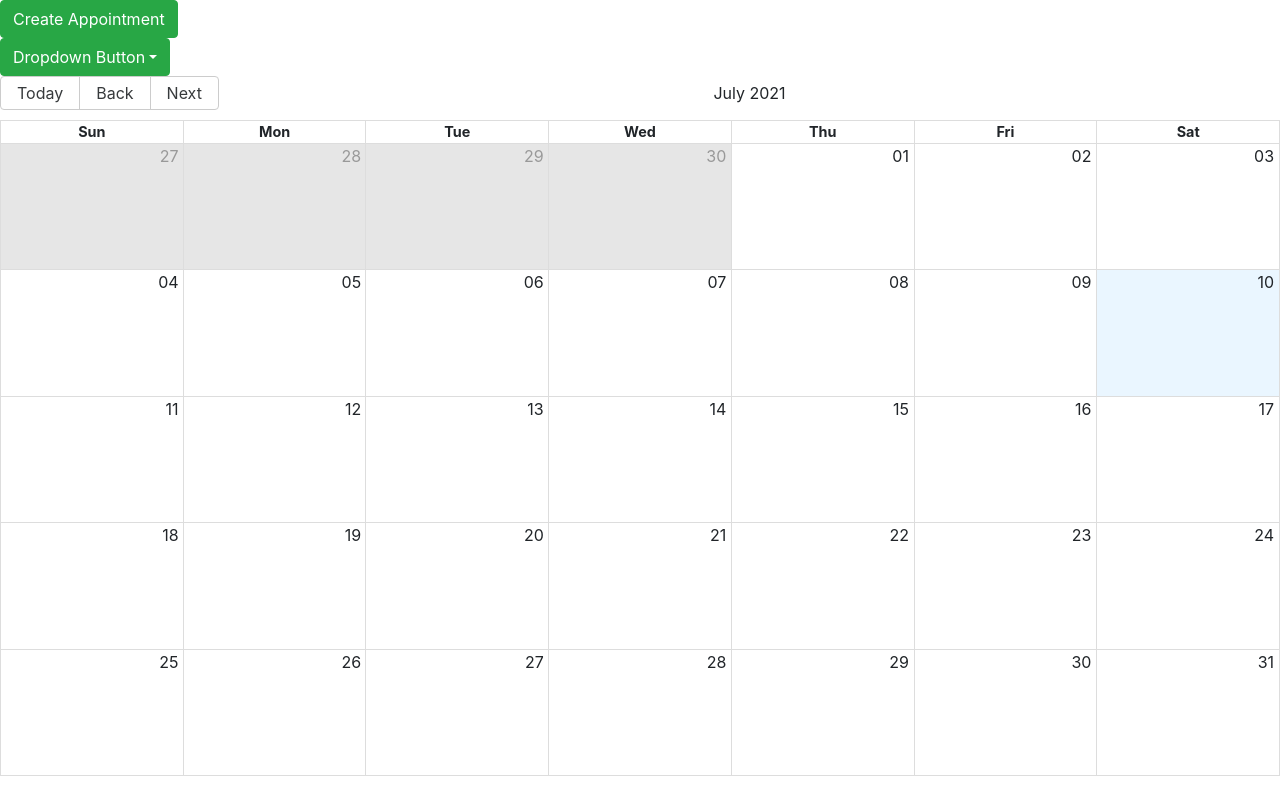
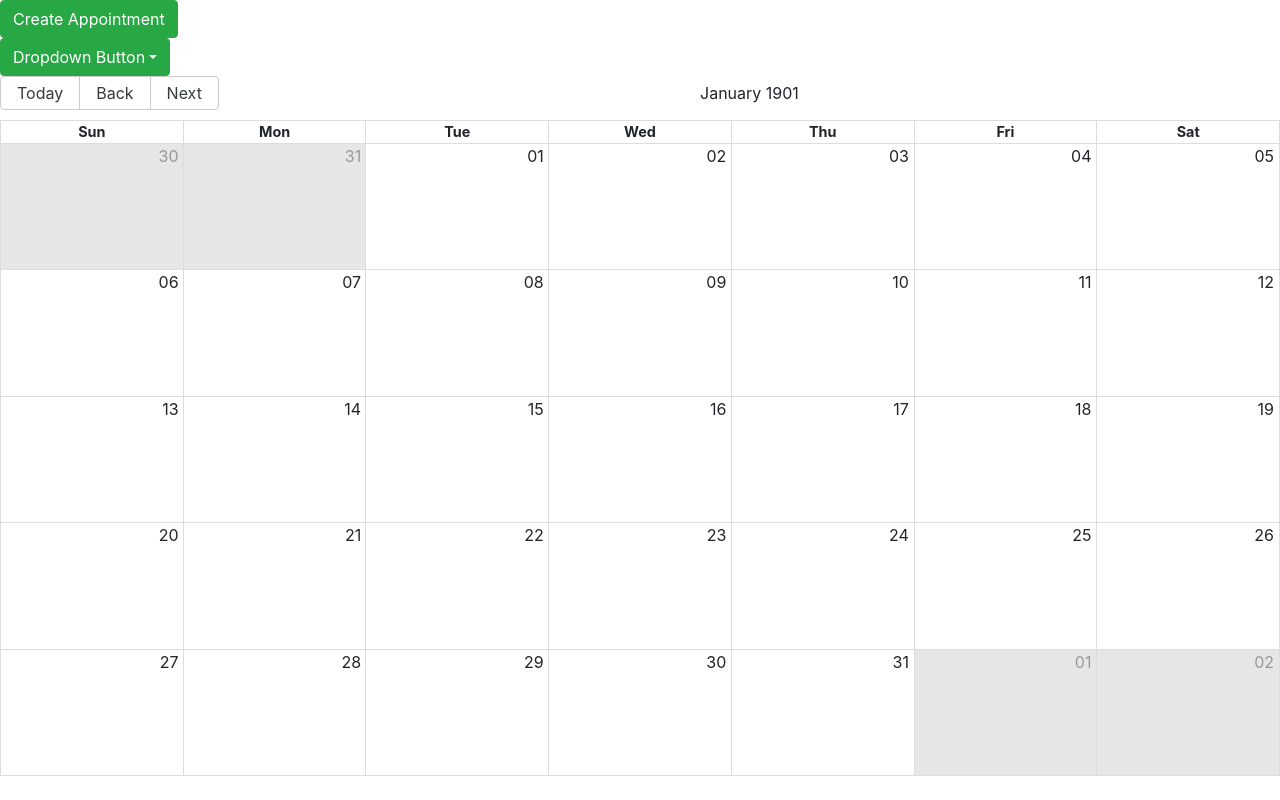
Before and after one commit to Resbi-Anik/Appointment-react-app, a React (Create React App) app: page /home/1/1 in a window 1280 px wide. Built offline with nearby package versions, Linux system fonts and the light colour scheme.

Commit message:
React route is integrated for routing

```diff
--- a/package.json
+++ b/package.json
@@ -15,6 +15,7 @@
     "react-dom": "^17.0.2",
     "react-hook-form": "^7.10.1",
     "react-redux": "^7.2.4",
+    "react-router-dom": "^5.2.0",
     "react-scripts": "4.0.3",
     "redux": "^4.1.0",
     "redux-persist": "^6.0.0",
--- /dev/null
+++ b/src/404.js
@@ -0,0 +1,9 @@
+import React from 'react'
+
+const NotFound=()=>{
+    return(
+        <div>404 not found</div>
+    )
+}
+
+export default NotFound
--- a/src/App.js
+++ b/src/App.js
@@ -1,12 +1,35 @@
-import React from "react";
+import React, { useEffect } from "react";
 import Home from "./components/home";
+import {
+  BrowserRouter,
+  Router,
+  Switch,
+  Route,
+  withRouter,
+  useParams,
+} from "react-router-dom";
+import NotFound from "./404";
 
-function App() {
+function App(props) {
   return (
     <div>
-      <Home />
+      <BrowserRouter>
+        <Switch>
+          <Route path="/home/:year/:month">
+            <Home/>
+          </Route>
+          <Route component={NotFound} />
+        </Switch>
+      </BrowserRouter>
     </div>
   );
 }
 
 export default App;
+{
+  /* <BrowserRouter>
+          <Switch>
+            <Route path="/login">
+              <LoginPage thruPanel/>
+            </Route> */
+}
--- a/src/components/home.js
+++ b/src/components/home.js
@@ -1,10 +1,13 @@
 import React, { useState } from "react";
 import ReactModal from "./modal";
-
+import {
+    useParams,
+  } from "react-router-dom";
 import ReactCalendar from "./reactCalendar";
 import Button from "react-bootstrap/Button";
 import ReactDropdown from "./dropdowns";
-const Home = () => {
+const Home = (props) => {
+    let { year, month } = useParams();
   const [modal, setModal] = useState(false);
   const handleModal = () => {
     console.log("triggered");
@@ -13,6 +16,7 @@ const Home = () => {
   const handleButtonForm = () => {
     setModal(true);
   };
+  console.log("year",year,month);
   return (
     <div>
       <Button variant="success" onClick={handleButtonForm}>
@@ -24,7 +28,7 @@ const Home = () => {
         createAppointment
         createModalShow={handleModal}
       />
-      <ReactCalendar />
+      <ReactCalendar yearValue={year} monthValue={month}/>
     </div>
   );
 }
--- a/src/components/reactCalendar.js
+++ b/src/components/reactCalendar.js
@@ -31,6 +31,8 @@ const ReactCalendar = (props) => {
     return comparison;
   }
   props.user.sort(compare)
+
+  console.log('in react calendar', props.yearValue, props.monthValue);
 
   return (
     <div style={{ height: 700 }}>
@@ -74,7 +76,7 @@ const ReactCalendar = (props) => {
         // defaultDate={new Date(2015, 3, 1)}
         min={new Date(2021, 2, 1)}
         max={new Date(2021, 11, 12)}
-        // date={new Date(2021, 11, 7)}
+        date={new Date(props.yearValue, props.monthValue-1, 1)}
         onSelectEvent={(events) => {
           console.log(events);
           setModal(true);
```
Also changed, not shown: 1 other file (tests, documents, lock files or other folders).
